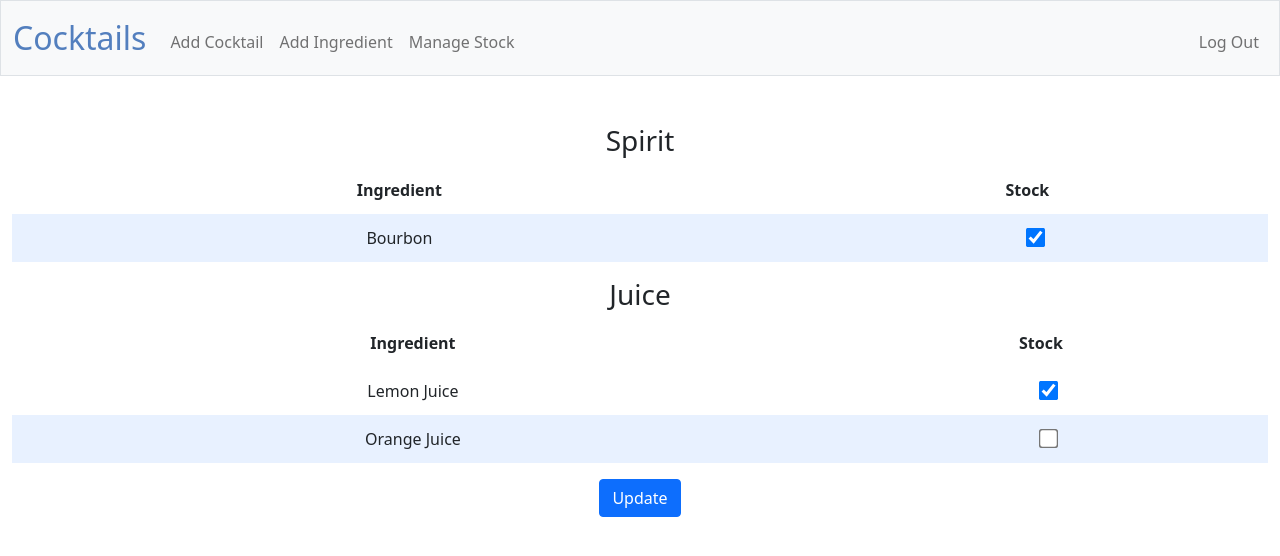
After one commit to williamsjag/whatstodrink, a Flask app: page /managestock in a window 1280 px wide. The commit adds this page. Shown: the top 556 px of the page. Run offline with Flask 3, Linux system fonts and the light colour scheme; a user stored in the database is signed in; some libraries are stand-ins or nearby versions.

Commit message:
Initial commit

```diff
--- a/cocktails/app.py
+++ b/cocktails/app.py
@@ -36,9 +36,13 @@ def index():
         "index.html",
     )
 
+@app.route("/addcocktail")
+@login_required
+def addcocktail():
 
-
-
+    return render_template(
+        "addcocktail.html"
+    )
 
 
 
@@ -93,7 +97,6 @@ def logout():
 
 
 
-
 @app.route("/register", methods=["GET", "POST"])
 def register():
     """Register user"""
@@ -129,3 +132,55 @@ def register():
     # if GET
     else:
         return render_template("register.html")
+
+
+@app.route("/addingredient", methods=["GET", "POST"])
+@login_required
+def addingredient():
+
+    # reached via post
+     if request.method == "POST":
+        # Ensure ingredient was submitted
+        if not request.form.get("ingredientname"):
+            return apology("must add ingredient", 400)
+
+        # Ensure type was submitted
+        elif not request.form.get("type"):
+            return apology("must select ingredient type", 400)
+
+        # Query database for ingredient
+        rows = db.execute(
+            "SELECT * FROM ingredients WHERE name = ?", request.form.get("ingredientname")
+        )
+
+        # Ensure username exists and password is correct
+        if rows:
+            return apology("ingredient already exists", 400)
+        else:
+            # insert new ingredient into db
+            db.execute(
+                "INSERT INTO ingredients (user_id, name, type, stock) VALUES(?, ?, ?, ?)",
+                session["user_id"],
+                request.form.get("ingredientname"),
+                request.form.get("type"),
+                request.form.get("stock"),
+            )
+        return render_template(
+            "addingredient.html"
+        )
+    # User reached route via GET (as by clicking a link or via redirect)
+     else:
+        return render_template(
+            "addingredient.html"
+        )
+
+@app.route("/managestock", methods=["GET", "POST"])
+@login_required
+def managestock():
+
+    ingredients = db.execute("SELECT name, type, stock FROM ingredients")
+    types = db.execute("SELECT DISTINCT type FROM ingredients")
+
+    return render_template(
+        "managestock.html", ingredients=ingredients, types=types
+    )
--- a/cocktails/static/styles.css
+++ b/cocktails/static/styles.css
@@ -37,3 +37,11 @@ table td {
 tbody tr:nth-of-type(odd) {
     background-color: rgb(179, 208, 255, 0.3)
 }
+
+input[type=checkbox] {
+    transform: scale(1.5);
+    margin-left: 1rem;
+}
+.select {
+    transform: scale(1.25);
+}
--- a/cocktails/templates/apology.html
+++ b/cocktails/templates/apology.html
@@ -6,5 +6,5 @@
 
 {% block main %}
     <!-- https://memegen.link/ -->
-    <img alt="{{ top }}" class="border img-fluid" src="http://memegen.link/custom/{{ top | urlencode }}/{{ bottom | urlencode }}.jpg?alt=https://i.imgur.com/CsCgN7Ll.png&width=400" title="{{ top }}">
+    <img alt="{{ top }}" class="border img-fluid" src="http://memegen.link/custom/{{ top | urlencode }}/{{ bottom | urlencode }}.jpg?alt=https://i.imgur.com/qr3Yej1.jpg" title="{{ top }}">
 {% endblock %}
--- a/cocktails/templates/layout.html
+++ b/cocktails/templates/layout.html
@@ -13,7 +13,7 @@
 
         <link href="/static/styles.css" rel="stylesheet">
 
-        <title>C$50 Finance: {% block title %}{% endblock %}</title>
+        <title>Cocktails: {% block title %}{% endblock %}</title>
 
     </head>
 
@@ -28,10 +28,9 @@
                 <div class="collapse navbar-collapse" id="navbar">
                     {% if session["user_id"] %}
                         <ul class="navbar-nav me-auto mt-2">
-                            <li class="nav-item"><a class="nav-link" href="/quote">Quote</a></li>
-                            <li class="nav-item"><a class="nav-link" href="/buy">Buy</a></li>
-                            <li class="nav-item"><a class="nav-link" href="/sell">Sell</a></li>
-                            <li class="nav-item"><a class="nav-link" href="/history">History</a></li>
+                            <li class="nav-item"><a class="nav-link" href="/addcocktail">Add Cocktail</a></li>
+                            <li class="nav-item"><a class="nav-link" href="/addingredient">Add Ingredient</a></li>
+                            <li class="nav-item"><a class="nav-link" href="/managestock">Manage Stock</a></li>
                         </ul>
                         <ul class="navbar-nav ms-auto mt-2">
                             <li class="nav-item"><a class="nav-link" href="/logout">Log Out</a></li>
@@ -58,8 +57,7 @@
             {% block main %}{% endblock %}
         </main>
 
-
-        <script></script>
+        {% block javascript %}{% endblock %}
     </body>
 
 </html>
--- /dev/null
+++ b/cocktails/templates/managestock.html
@@ -0,0 +1,38 @@
+{% extends "layout.html" %}
+
+{% block title %}
+    Index
+{% endblock %}
+
+{% block main %}
+    <!-- TODO -->
+    <form action="/managestock" method="post">
+        {% for type in types %}
+            <h3>{{ type.type|capitalize }}</h3>
+                <table>
+                    <thead>
+                        <tr>
+                            <th>Ingredient</th>
+                            <th>Stock</th>
+                        </tr>
+                    </thead>
+                    <tbody>
+                        {% for ingredient in ingredients %}
+                            <tr>
+                                {% if ingredient.type == type.type %}
+                                    <td>{{ ingredient.name }}</td>
+                                    {% if ingredient.stock == "on" %}
+                                    <td><input id="stock_{{ ingredient.name }}" name ="stock_{{ ingredient.name }}" type="checkbox" checked></td>
+                                    {% else %}
+                                    <td><input id="stock_{{ ingredient.name }}" name ="stock_{{ ingredient.name }}" type="checkbox"></td>
+                                    {% endif %}
+                                {% endif %}
+                            </tr>
+                        {% endfor %}
+                        </tr>
+                    </tbody>
+                </table>
+        {% endfor %}
+        <button class="btn btn-primary" type="submit">Update</button>
+    </form>
+{% endblock %}
```
Also changed, not shown: cocktails/TODO.md (+7 -2 lines), cocktails/templates/addcocktail.html (added, +18 -0 lines), cocktails/templates/addingredient.html (added, +36 -0 lines), cocktails/cocktails.db, 2 other files.
